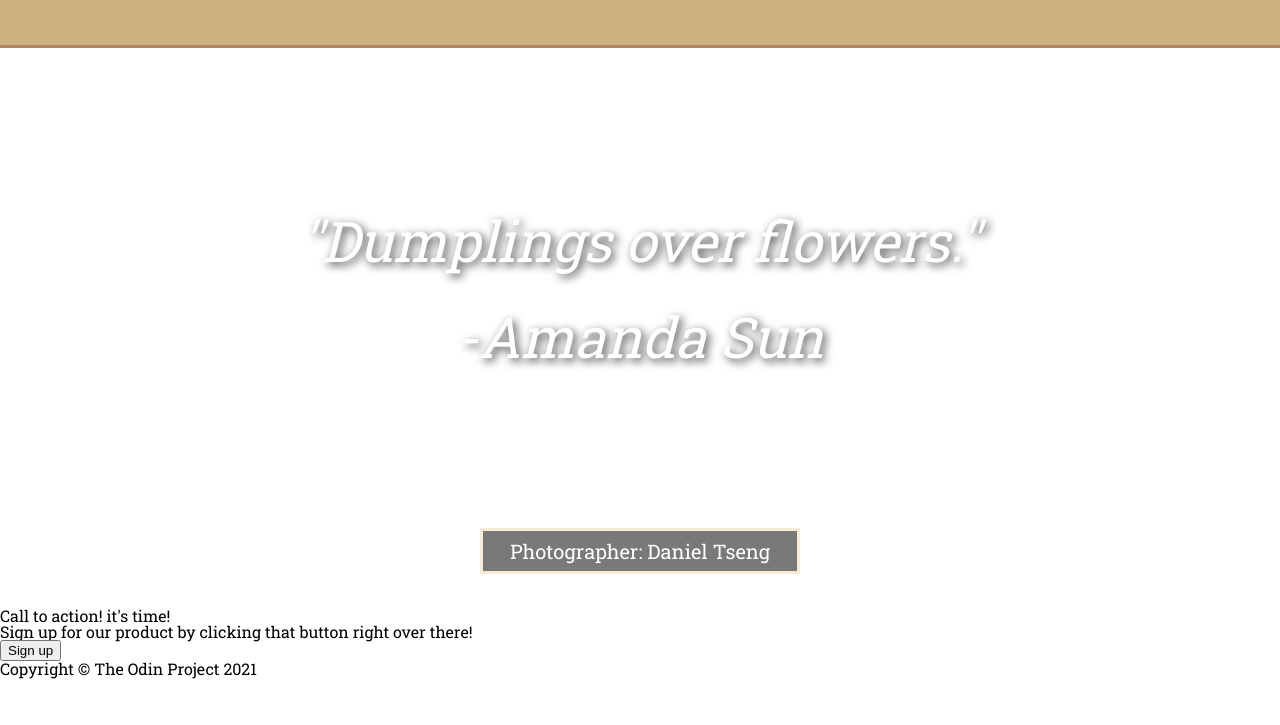
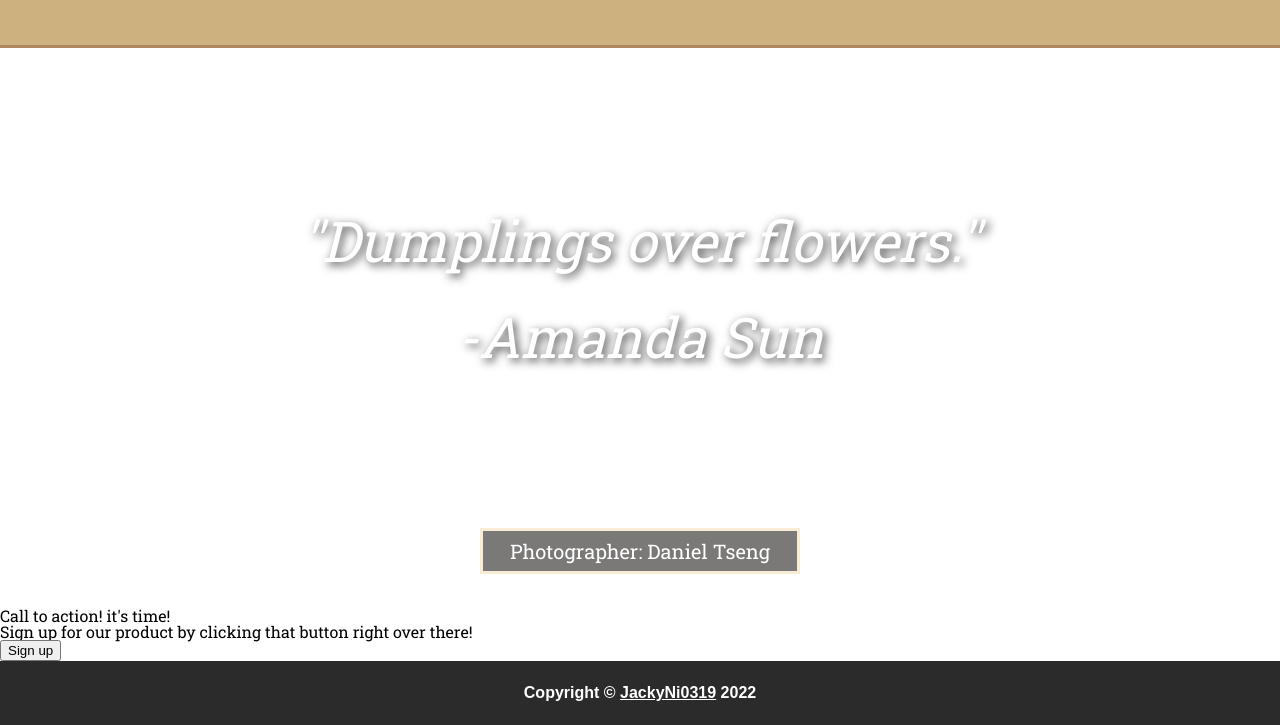
Before and after one commit to JackyNi0319/TOP-Landing-Page-Project, a plain HTML site: page index.html in a window 1280 px wide. Shown: the part 1752-2477 px from the top of the page. Before the commit the page ends 2431 px from the top, so only its background shows below. Drawn offline with Linux system fonts and the light colour scheme.

Commit message:
Footer complete

```diff
--- a/css/style.css
+++ b/css/style.css
@@ -359,3 +359,31 @@ figcaption a:hover {
 /* Subsection 2 end */
 
 /* Subsection 3 start */
+
+footer {
+    display: block;
+    width: 100%;
+    background-color: rgb(43, 43, 43);
+    height: auto;
+
+    font-family: Montserrat, sans-serif;
+    font-weight: 600;
+    font-size: 1rem;
+    text-align: center;
+    color: white;
+
+    padding: 1.5rem 0 1.5rem;
+}
+
+footer a, footer a:visited {
+	color: white;
+	text-decoration: underline;
+}
+
+footer a:hover {
+	color: rgb(0, 149, 255);
+}
+
+footer p:hover {
+    color: rgb(95, 154, 225);
+}
--- a/index.html
+++ b/index.html
@@ -120,7 +120,7 @@
     </div>
 
     <footer>
-        <p>Copyright © The Odin Project 2021</p>
+        <p>Copyright © <a href="https://github.com/JackyNi0319" target="_blank">JackyNi0319</a> 2022</p>
     </footer>
 </body>
 </html>
```
